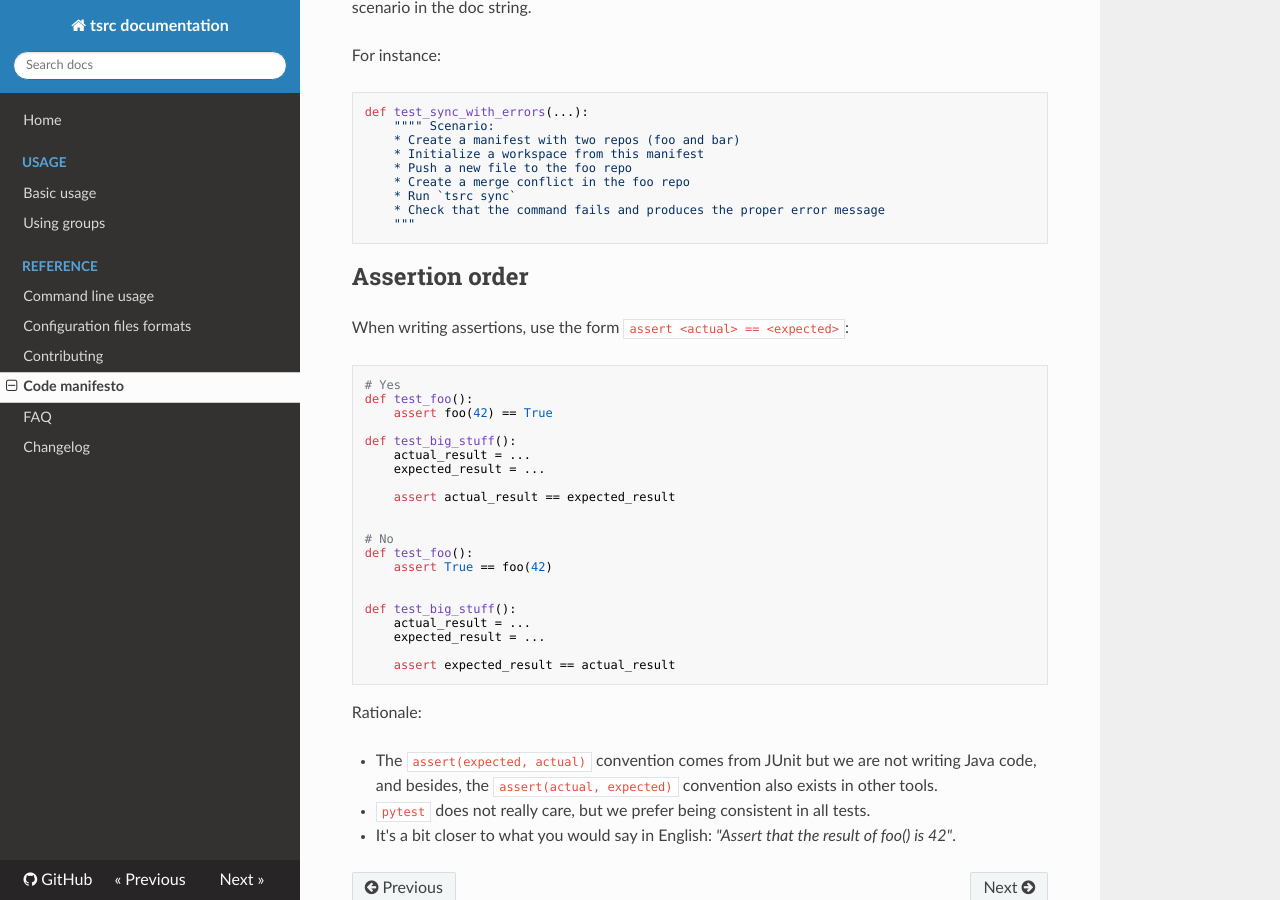
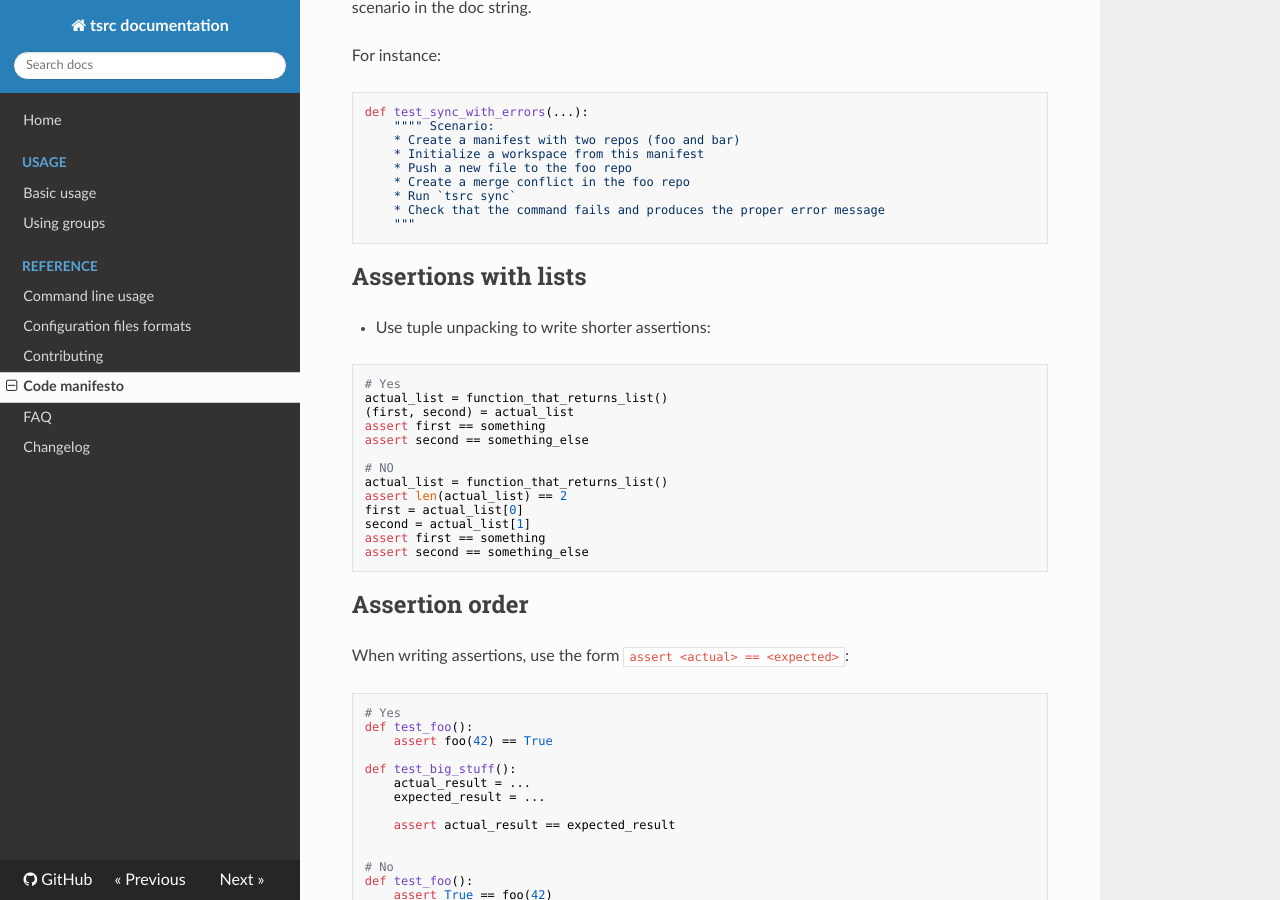
Before and after one commit to your-tools/tsrc, an MkDocs documentation site: the page built from docs/code-manifesto.md, in a window 1280 px wide and 900 px high, scrolled down 6990 px. Built offline with MkDocs 1.6.1, drawn with Linux system fonts in a browser that asks for light colours; nearby versions of some CDN libraries.

Commit message:
manifesto: add a section about assertions and lists

````diff
--- a/docs/code-manifesto.md
+++ b/docs/code-manifesto.md
@@ -381,6 +381,26 @@ def test_sync_with_errors(...):
     """
 ```
 
+## Assertions with lists
+
+* Use tuple unpacking to write shorter assertions:
+
+```python
+# Yes
+actual_list = function_that_returns_list()
+(first, second) = actual_list
+assert first == something
+assert second == something_else
+
+# NO
+actual_list = function_that_returns_list()
+assert len(actual_list) == 2
+first = actual_list[0]
+second = actual_list[1]
+assert first == something
+assert second == something_else
+```
+
 ## Assertion order
 
 When writing assertions, use the form `assert <actual> == <expected>`:
````
